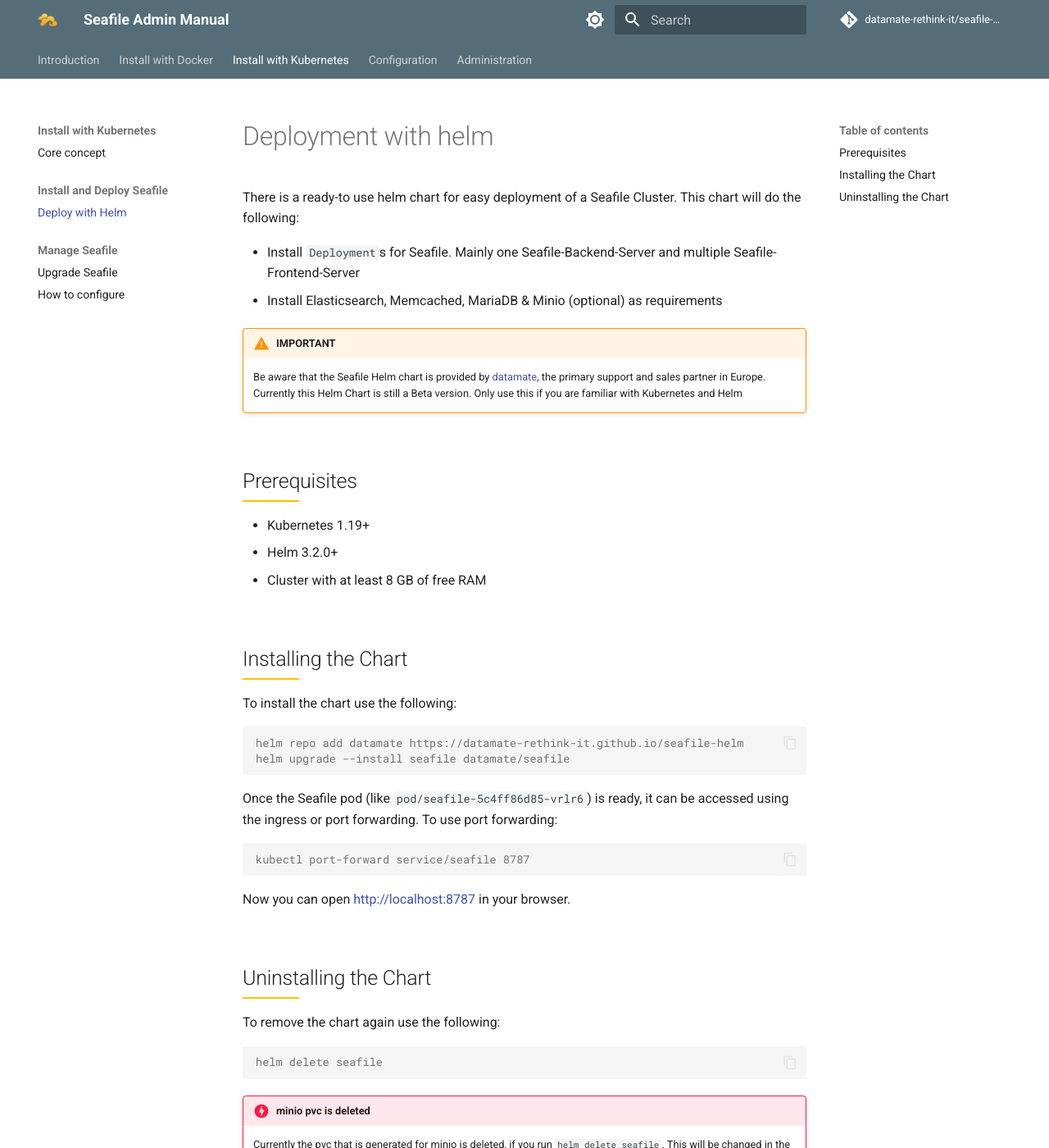
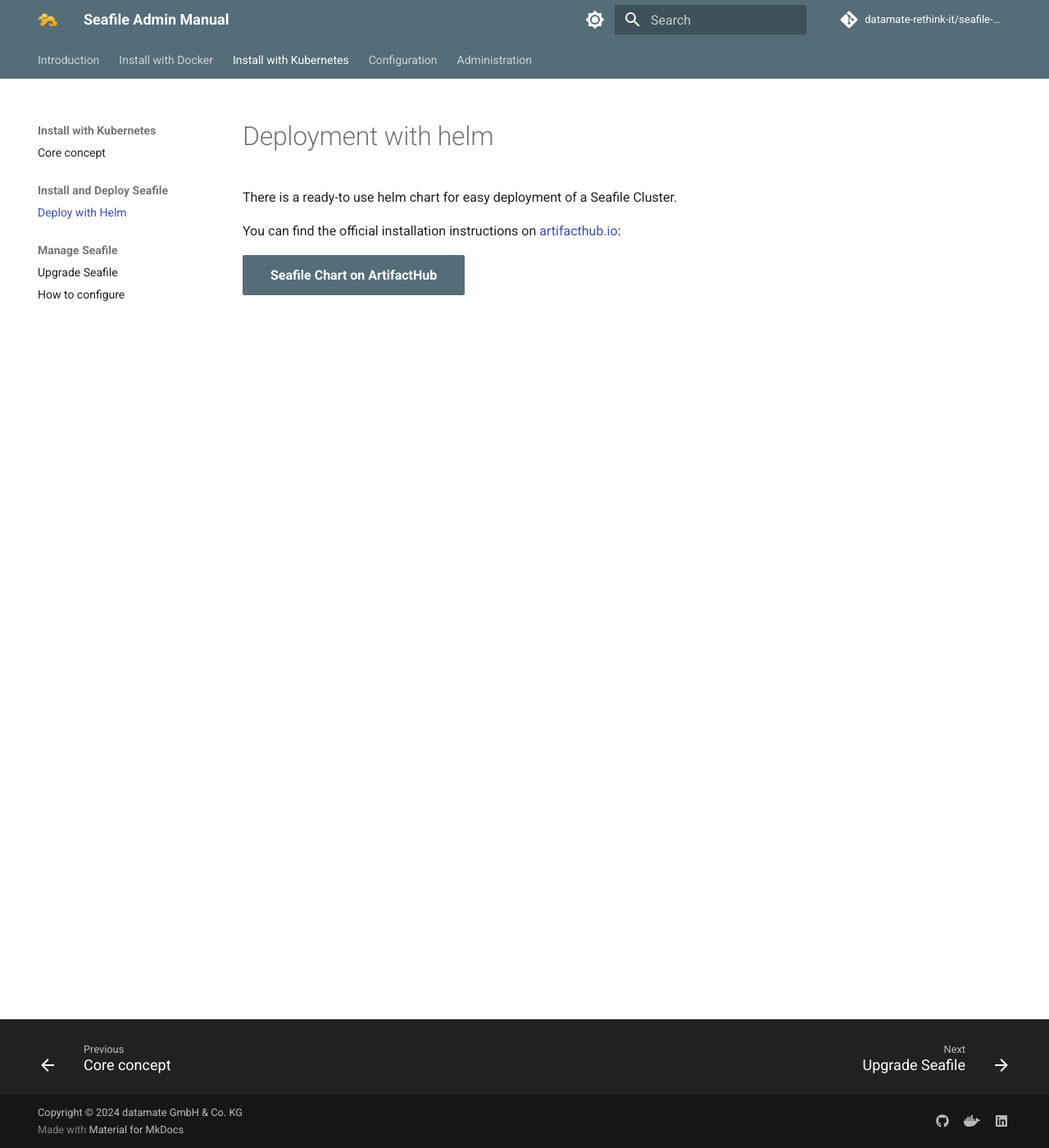
Before and after one commit to datamate-rethink-it/seafile-admin-docs, an MkDocs documentation site: the page built from docs/k8s/helm.md, in a window 1280 px wide and 1400 px high. Shown: the whole window at 82% size. Built offline with MkDocs 1.6.1 and Material for MkDocs 9.7.7, drawn with Linux system fonts in a browser that asks for light colours; comment, search, counter and statistics services are not loaded; some of the changed text lies outside the part shown.

Commit message:
Replace helm docs with link to artifacthub.io

````diff
--- a/docs/k8s/helm.md
+++ b/docs/k8s/helm.md
@@ -1,48 +1,7 @@
 # Deployment with helm
 
-There is a ready-to use helm chart for easy deployment of a Seafile Cluster. This chart will do the following:
+There is a ready-to use helm chart for easy deployment of a Seafile Cluster.
 
-- Install `Deployment`s for Seafile. Mainly one Seafile-Backend-Server and multiple Seafile-Frontend-Server
-- Install Elasticsearch, Memcached, MariaDB & Minio (optional) as requirements
+You can find the official installation instructions on [artifacthub.io](https://artifacthub.io):
 
-!!! warning "IMPORTANT"
-
-    Be aware that the Seafile Helm chart is provided by [datamate](https://datamate.org), the primary support and sales partner in Europe.
-    Currently this Helm Chart is still a Beta version. Only use this if you are familiar with Kubernetes and Helm
-
-## Prerequisites
-
-- Kubernetes 1.19+
-- Helm 3.2.0+
-- Cluster with at least 8 GB of free RAM
-
-## Installing the Chart
-
-To install the chart use the following:
-
-```console
-helm repo add datamate https://datamate-rethink-it.github.io/seafile-helm
-helm upgrade --install seafile datamate/seafile
-```
-
-Once the Seafile pod (like `pod/seafile-5c4ff86d85-vrlr6`) is ready, it can be accessed using the ingress or port forwarding.
-To use port forwarding:
-
-```console
-kubectl port-forward service/seafile 8787
-```
-
-Now you can open <http://localhost:8787> in your browser.
-
-## Uninstalling the Chart
-
-To remove the chart again use the following:
-
-```console
-helm delete seafile
-```
-
-!!! danger "minio pvc is deleted"
-
-    Currently the pvc that is generated for minio is deleted, if you run `helm delete seafile`.
-    This will be changed in the future, but currently you should be careful with deleting the application.
+[Seafile Chart on ArtifactHub](https://artifacthub.io/packages/helm/datamate/seafile){ .md-button .md-button--primary }
````
